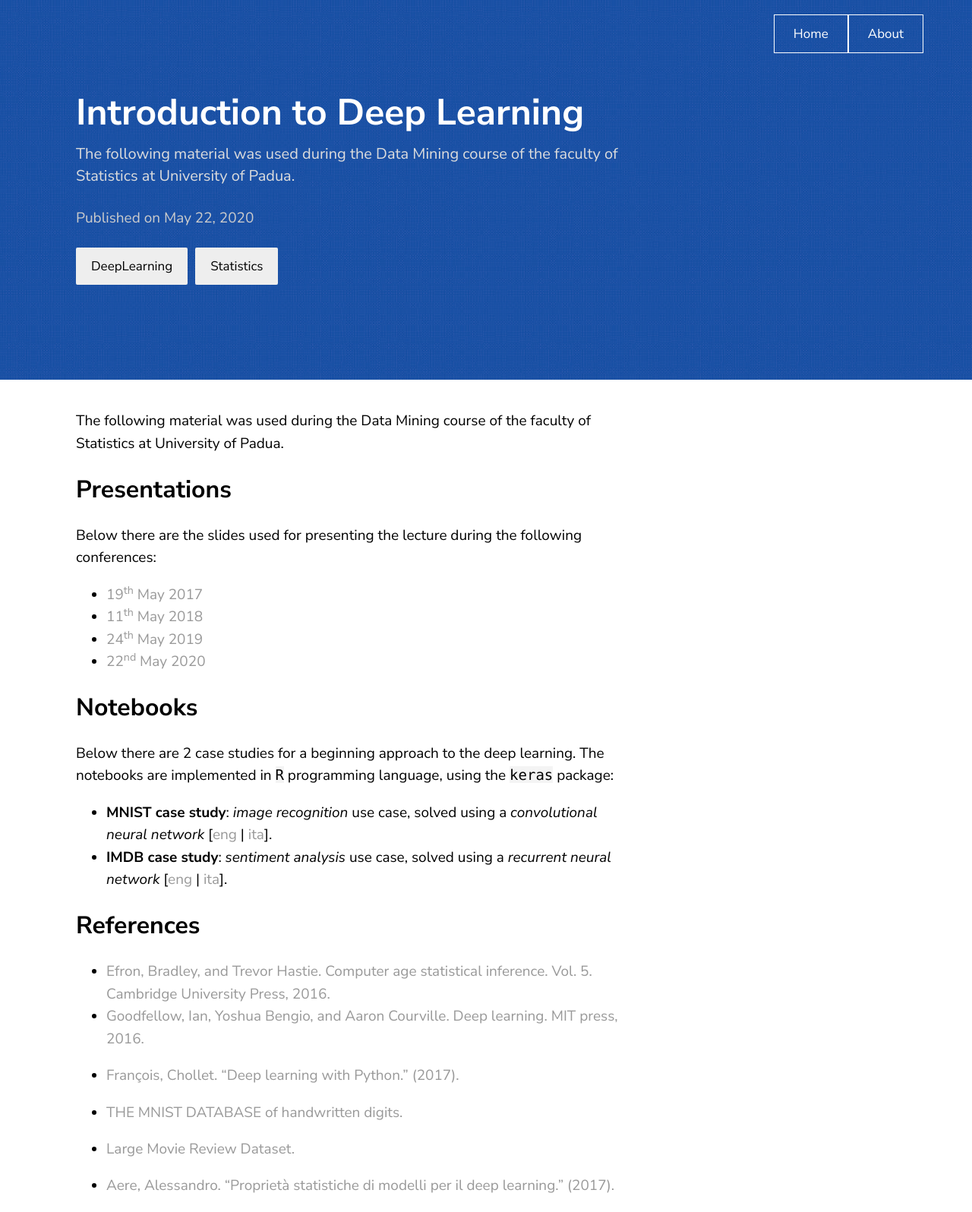
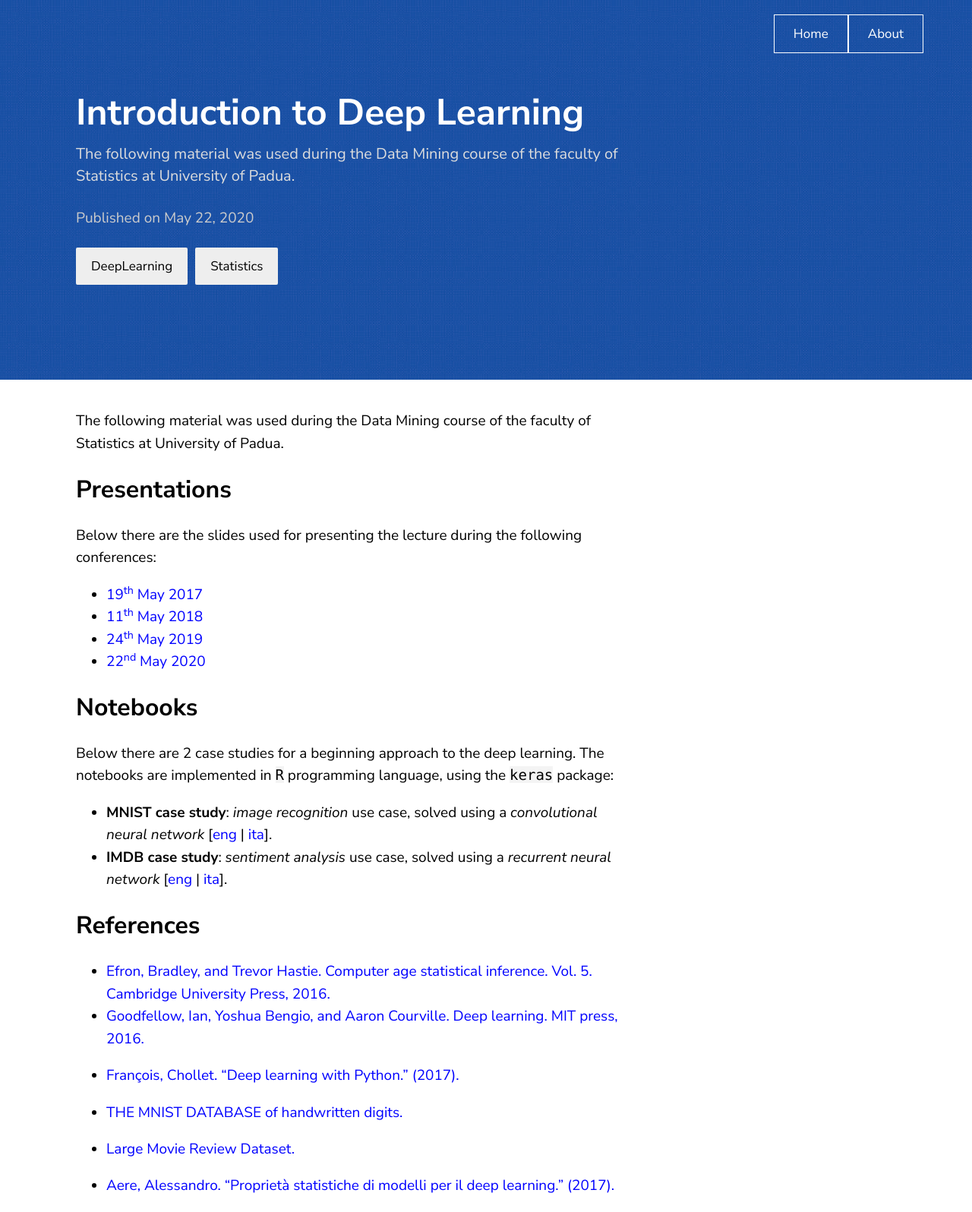
Before and after one commit to alessandroaere/alessandroaere.github.io, a Jekyll site: the page built from _posts/2020-05-16-deep-learning-stat-unipd.md, in a window 1280 px wide. Shown: the whole page at 76% size. Built offline with Jekyll 4.4.1, drawn with Linux system fonts in a browser that asks for light colours.

Commit message:
Change hyperlink color

```diff
--- a/_sass/theme.scss
+++ b/_sass/theme.scss
@@ -3,7 +3,7 @@
 @import 'begin';
 @import 'syntax';
 
-$linkColor: #999;
+$linkColor: blue;
 $mobileW: 768px;
 $smallMobileW: 480px;
 $bigScreenW: 1600px;
```
